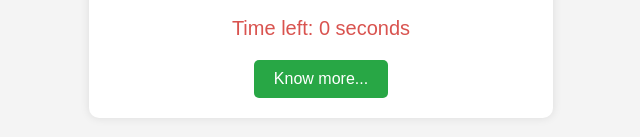
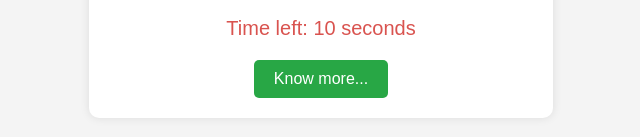
Before and after one commit to ryancartz/co-spcx, a plain HTML site: page index.html in a window 1280 px wide. Shown: the part 483-620 px from the top of the page, 319-959 px from the left. Drawn offline with Linux system fonts and the light colour scheme.

Commit message:
Add files via upload

```diff
--- a/index.html
+++ b/index.html
@@ -72,7 +72,7 @@
       <button onclick="checkAnswer('Bill Gates')">Bill Gates</button>
       <button onclick="checkAnswer('Tim Cook')">Tim Cook</button>
     </div>
-    <div class="timer">Time left: <span id="time">5</span> seconds</div>
+    <div class="timer">Time left: <span id="time">10</span> seconds</div>
     <div class="know-more">
       <button onclick="window.open('https://ryancartz.github.io/co-blg/', '_blank')">Know more...</button>
     </div>
@@ -80,7 +80,7 @@
 
   <script>
     // Timer functionality
-    let timeLeft = 5;
+    let timeLeft = 10;
     const timerElement = document.getElementById('time');
     const timer = setInterval(() => {
       timeLeft--;
@@ -133,7 +133,7 @@
     // Pronounce the question and options on page load
     window.onload = () => {
       const question = "The question is, who is the CEO of SpaceX? And your options are: Elon Musk, Jeff Bezos, Bill Gates, and Tim Cook. Your time starts now.";
-      speak(question);
+      speak(question"The question is, who is the CEO of SpaceX? And your option are: Elon Musk, Jeff Bezos, Bill Gates and Tim Cook. : your time starts now." );
     };
   </script>
 </body>
```
